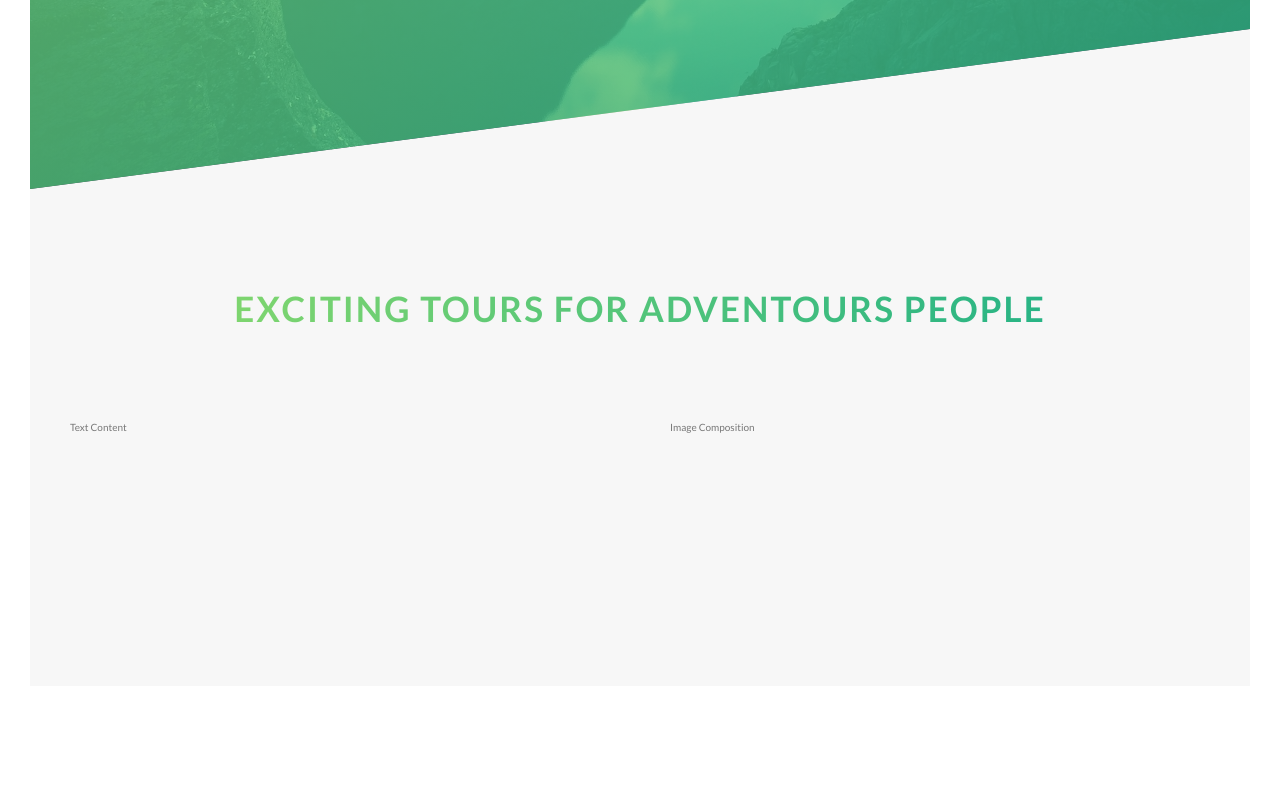
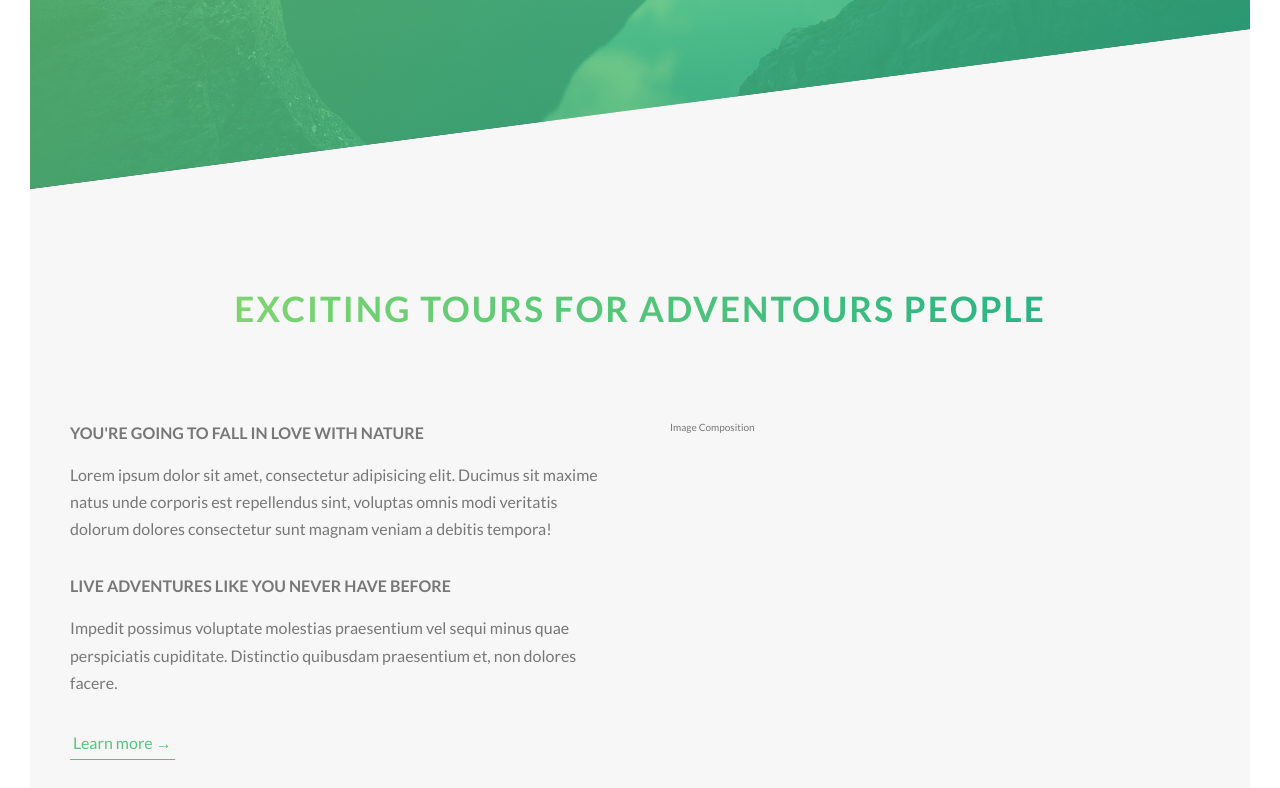
Before and after one commit to zacsolo/Natours, a website: page index.html in a window 1280 px wide. Shown: the part 601-1389 px from the top of the page. Before the commit the page ends 1317 px from the top, so only its background shows below. Drawn offline with Linux system fonts and the light colour scheme.

Commit message:
🏕Add Descriptions H3 and Learn More Button

```diff
--- a/index.html
+++ b/index.html
@@ -30,14 +30,31 @@
     </header>
     <main>
       <section class="section-about">
-        <div class="u-center-text u-margin-bottom-8">
+        <div class="u-center-text u-margin-bottom-big">
           <h2 class="heading-secondary">
             Exciting tours for adventours people
           </h2>
         </div>
         <div class="row">
           <div class="col-1-of-2">
-            Text Content
+            <h3 class="heading-tertiary u-margin-bottom-small">
+              You're going to fall in love with nature
+            </h3>
+            <p class="paragraph">
+              Lorem ipsum dolor sit amet, consectetur adipisicing elit. Ducimus
+              sit maxime natus unde corporis est repellendus sint, voluptas
+              omnis modi veritatis dolorum dolores consectetur sunt magnam
+              veniam a debitis tempora!
+            </p>
+            <h3 class="heading-tertiary u-margin-bottom-small">
+              Live adventures like you never have before
+            </h3>
+            <p class="paragraph">
+              Impedit possimus voluptate molestias praesentium vel sequi minus
+              quae perspiciatis cupiditate. Distinctio quibusdam praesentium et,
+              non dolores facere.
+            </p>
+            <a href="#" class="btn-text">Learn more &rarr;</a>
           </div>
           <div class="col-1-of-2">
             Image Composition
--- a/sass/abstracts/_variables.scss
+++ b/sass/abstracts/_variables.scss
@@ -9,6 +9,9 @@ $color-grey-dark: #777;
 $color-white: #fff;
 $color-black: #000;
 
+//FONT
+$default-font-size: 1.6rem;
+
 //GRID
 $grid-width: 114rem;
 $gutter-vertical: 8rem;
--- a/sass/base/_typography.scss
+++ b/sass/base/_typography.scss
@@ -54,3 +54,16 @@ body {
     text-shadow: 0.5rem 1rem 2rem rgba($color-black, 0.2);
   }
 }
+
+.heading-tertiary {
+  font-size: $default-font-size;
+  font-weight: 700;
+  text-transform: uppercase;
+}
+.paragraph {
+  font-size: $default-font-size;
+
+  &:not(:last-child) {
+    margin-bottom: 3rem;
+  }
+}
--- a/sass/base/_utilities.scss
+++ b/sass/base/_utilities.scss
@@ -1,6 +1,12 @@
 .u-center-text {
   text-align: center;
 }
-.u-margin-bottom-8 {
+.u-margin-bottom-small {
+  margin-bottom: 1.5rem;
+}
+.u-margin-bottom-medium {
+  margin-bottom: 4rem;
+}
+.u-margin-bottom-big {
   margin-bottom: 8rem;
 }
--- a/sass/components/_button.scss
+++ b/sass/components/_button.scss
@@ -8,7 +8,7 @@
     border-radius: 10rem;
     transition: all, 0.2s;
     position: relative;
-    font-size: 1.6rem;
+    font-size: $default-font-size;
   }
   &:hover {
     transform: translateY(-0.3rem);
@@ -47,3 +47,28 @@
     animation-fill-mode: backwards;
   }
 }
+
+.btn-text {
+  &:link,
+  &:visited {
+    font-size: $default-font-size;
+    color: $color-primary;
+    display: inline-block;
+    text-decoration: none;
+    border-bottom: 1px solid $color-primary;
+    padding: 3px;
+    transition: all 0.2s;
+  }
+
+  &:hover {
+    background-color: $color-primary;
+    color: $color-white;
+    box-shadow: 0 1rem 2rem rgba($color-black, 0.15);
+    transform: translateY(-2px);
+  }
+
+  &:active {
+    box-shadow: 0 0.5rem 1rem rgba($color-black, 0.15);
+    transform: translateY(0px);
+  }
+}
```
Also changed, not shown: css/style.css.
